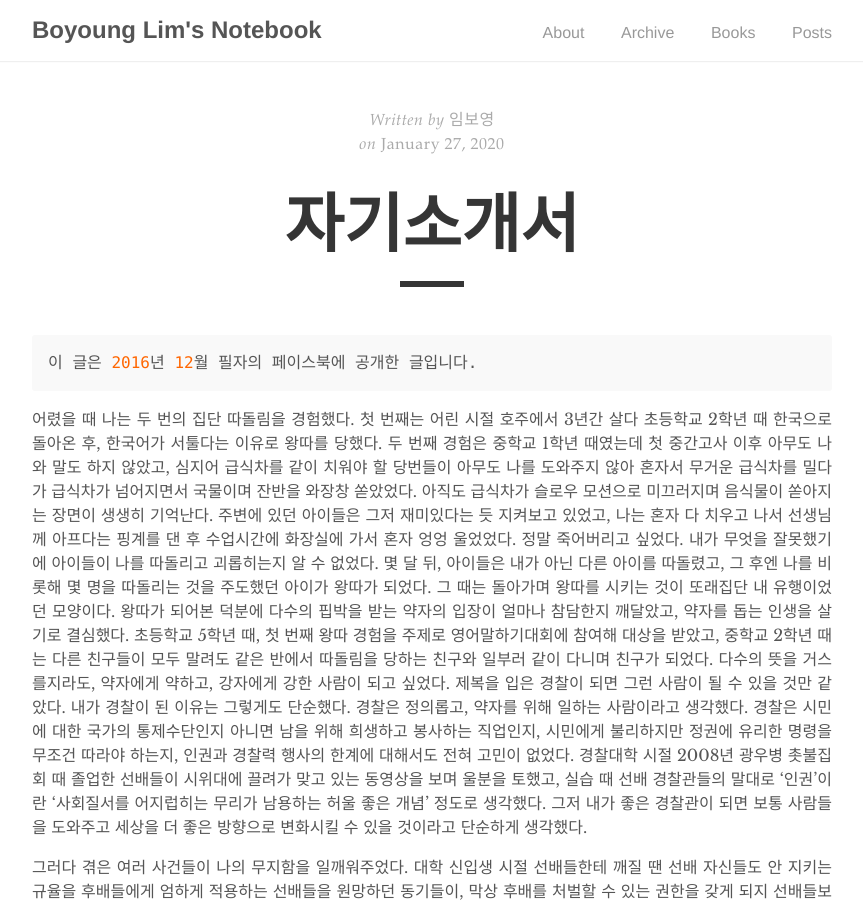
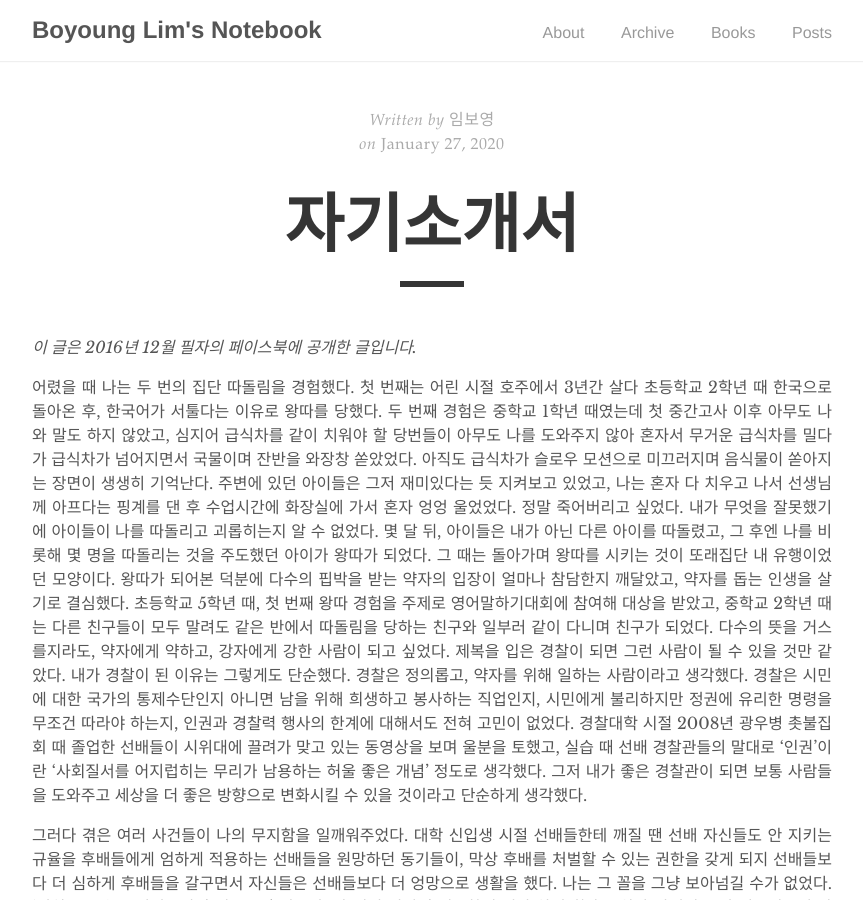
Before and after one commit to boyounglim88/Blog, a Jekyll site: the page built from _posts/2020-01-27-자기소개서.md, in a window 1280 px wide and 900 px high. Shown: the whole window, without its empty margins (208-1071 px from the left). Built offline with Jekyll 4.4.1, drawn with Linux system fonts in a browser that asks for light colours.

Commit message:
Update 2020-01-27-자기소개서.md

```diff
--- a/_posts/2020-01-27-자기소개서.md
+++ b/_posts/2020-01-27-자기소개서.md
@@ -3,9 +3,9 @@ layout: post
 title:  "자기소개서"
 author: "임보영"
 ---
-{% highlight ruby %}
-이 글은 2016년 12월 필자의 페이스북에 공개한 글입니다.
-{% endhighlight %}
+
+_이 글은 2016년 12월 필자의 페이스북에 공개한 글입니다._
+
 
 어렸을 때 나는 두 번의 집단 따돌림을 경험했다. 첫 번째는 어린 시절 호주에서 3년간 살다 초등학교 2학년 때 한국으로 돌아온 후, 한국어가 서툴다는 이유로 왕따를 당했다. 두 번째 경험은 중학교 1학년 때였는데 첫 중간고사 이후 아무도 나와 말도 하지 않았고, 심지어 급식차를 같이 치워야 할 당번들이 아무도 나를 도와주지 않아 혼자서 무거운 급식차를 밀다가 급식차가 넘어지면서 국물이며 잔반을 와장창 쏟았었다. 아직도 급식차가 슬로우 모션으로 미끄러지며 음식물이 쏟아지는 장면이 생생히 기억난다. 주변에 있던 아이들은 그저 재미있다는 듯 지켜보고 있었고, 나는 혼자 다 치우고 나서 선생님께 아프다는 핑계를 댄 후 수업시간에 화장실에 가서 혼자 엉엉 울었었다. 정말 죽어버리고 싶었다. 내가 무엇을 잘못했기에 아이들이 나를 따돌리고 괴롭히는지 알 수 없었다. 몇 달 뒤, 아이들은 내가 아닌 다른 아이를 따돌렸고, 그 후엔 나를 비롯해 몇 명을 따돌리는 것을 주도했던 아이가 왕따가 되었다. 그 때는 돌아가며 왕따를 시키는 것이 또래집단 내 유행이었던 모양이다. 왕따가 되어본 덕분에 다수의 핍박을 받는 약자의 입장이 얼마나 참담한지 깨달았고, 약자를 돕는 인생을 살기로 결심했다. 초등학교 5학년 때, 첫 번째 왕따 경험을 주제로 영어말하기대회에 참여해 대상을 받았고, 중학교 2학년 때는 다른 친구들이 모두 말려도 같은 반에서 따돌림을 당하는 친구와 일부러 같이 다니며 친구가 되었다. 다수의 뜻을 거스를지라도, 약자에게 약하고, 강자에게 강한 사람이 되고 싶었다.
 제복을 입은 경찰이 되면 그런 사람이 될 수 있을 것만 같았다. 내가 경찰이 된 이유는 그렇게도 단순했다. 경찰은 정의롭고, 약자를 위해 일하는 사람이라고 생각했다. 경찰은 시민에 대한 국가의 통제수단인지 아니면 남을 위해 희생하고 봉사하는 직업인지, 시민에게 불리하지만 정권에 유리한 명령을 무조건 따라야 하는지, 인권과 경찰력 행사의 한계에 대해서도 전혀 고민이 없었다. 경찰대학 시절 2008년 광우병 촛불집회 때 졸업한 선배들이 시위대에 끌려가 맞고 있는 동영상을 보며 울분을 토했고, 실습 때 선배 경찰관들의 말대로 ‘인권’이란 ‘사회질서를 어지럽히는 무리가 남용하는 허울 좋은 개념’ 정도로 생각했다. 그저 내가 좋은 경찰관이 되면 보통 사람들을 도와주고 세상을 더 좋은 방향으로 변화시킬 수 있을 것이라고 단순하게 생각했다.
```
